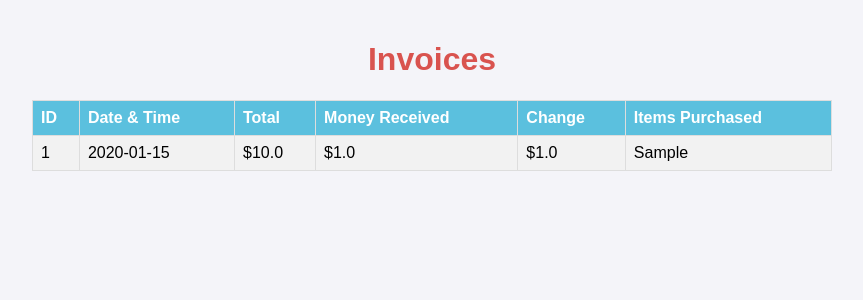
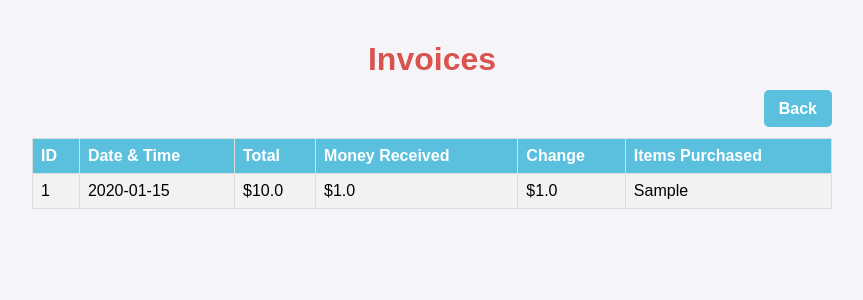
Before and after one commit to skullmatrix/HnSRamyeon, a Flask app: page /invoices in a window 1280 px wide. Shown: the top 300 px of the page, without its empty margins (208-1071 px from the left). Run offline with Flask 2, Linux system fonts and the light colour scheme; tables that the repository leaves empty hold one stand-in row (values such as "Sample post").

Commit message:
Update invoices.html

```diff
--- a/templates/invoices.html
+++ b/templates/invoices.html
@@ -16,6 +16,21 @@
         h1 {
             text-align: center;
             color: #d9534f;
+        }
+        .nav {
+            text-align: right; /* Align the button to the right */
+            margin-bottom: 20px;
+        }
+        .nav a {
+            padding: 10px 15px;
+            background-color: #5bc0de;
+            color: white;
+            text-decoration: none;
+            border-radius: 5px;
+            font-weight: bold;
+        }
+        .nav a:hover {
+            background-color: #31b0d5;
         }
         table {
             width: 100%;
@@ -41,6 +56,11 @@
 </head>
 <body>
     <h1>Invoices</h1>
+
+    <div class="nav">
+        <a href="/">Back</a> <!-- Link to go back to the index page -->
+    </div>
+
     <table>
         <tr>
             <th>ID</th>
```
